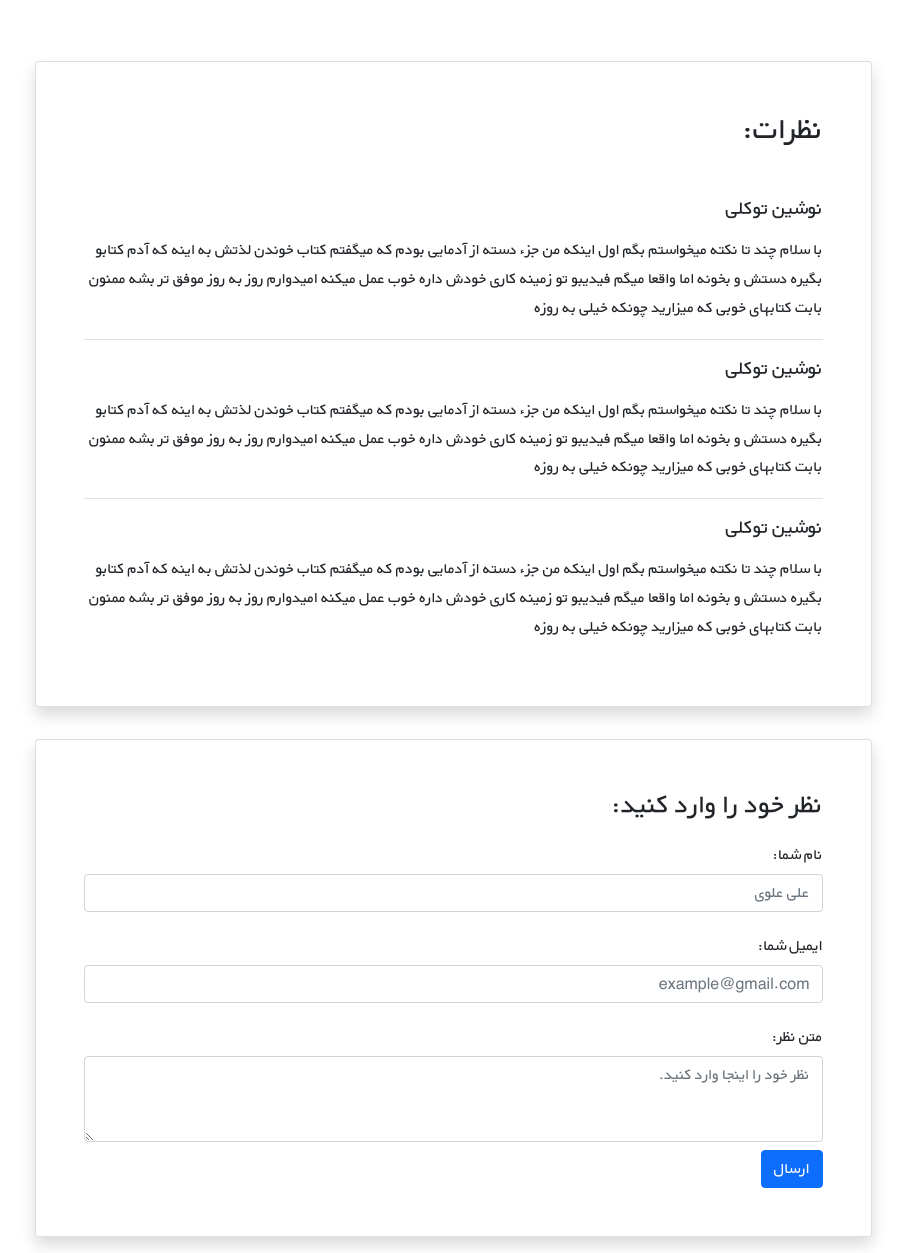
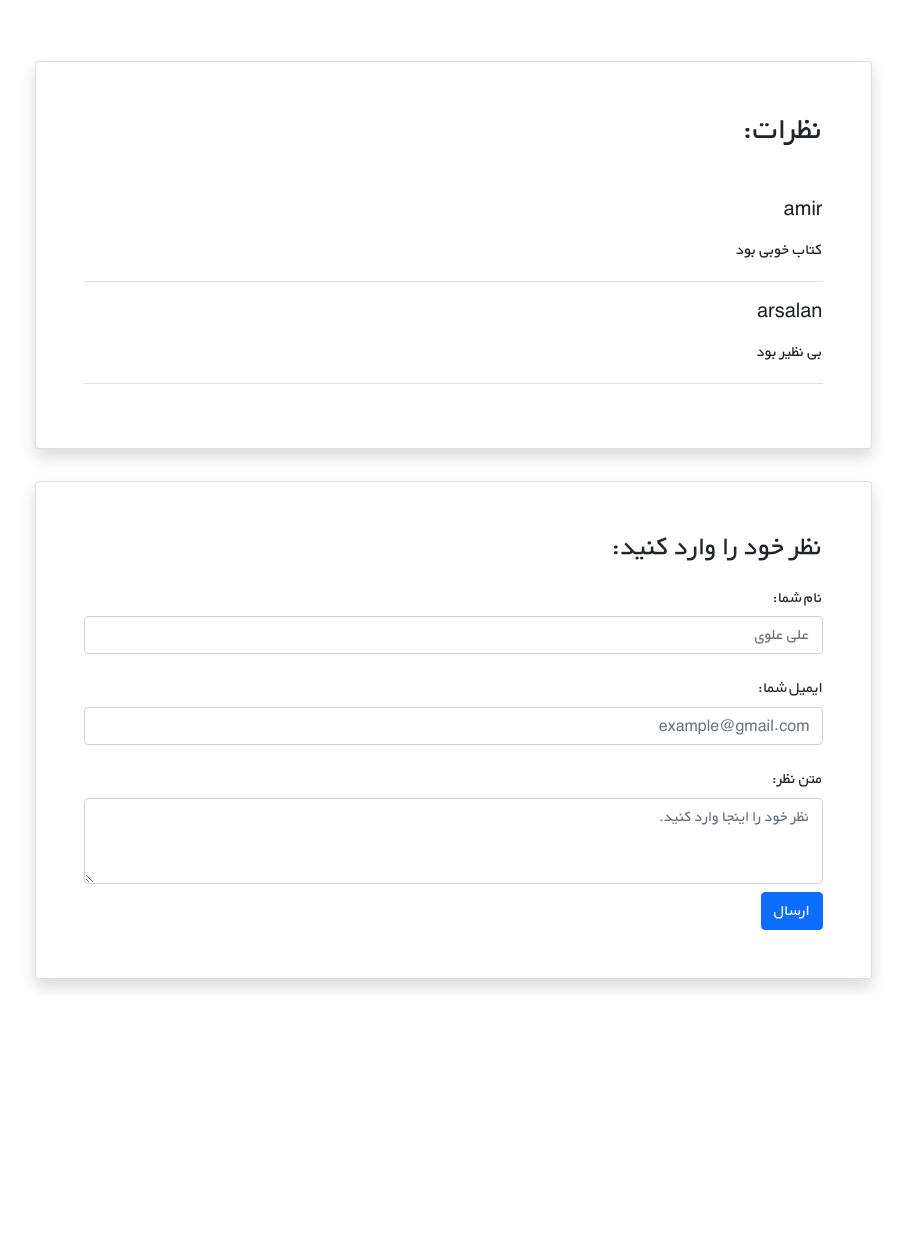
Before and after one commit to amir-as-a/django-bookstore, a Django app: page /book/5/ in a window 1280 px wide. Shown: the part 537-1790 px from the top of the page, without its empty margins (187-1093 px from the left). After the commit the page ends 1527 px from the top, so only its background shows below. Run offline with Django 4.2, Linux system fonts and the light colour scheme; data comes from the database, SQL or seed files in the repository; both versions use the stored data as it was after the commit.

Commit message:
Render Comment Book For Book Detail

```diff
--- a/books/templates/book/book_detail.html
+++ b/books/templates/book/book_detail.html
@@ -39,33 +39,14 @@
                 <div class="d-flex justify-content-center">
                     <div class="card shadow my-3 p-5 w-sm-75 w-100">
                         <h2 class="mb-5">نظرات:</h2>
+                        {% for comment in book.comments.all %}
+
                         <div class="border-bottom mb-3">
-                            <h5 class="mb-3">نوشین توکلی</h5>
-                            <p>با سلام چند تا نکته میخواستم بگم اول اینکه من جزء دسته از آدمایی بودم که میگفتم کتاب
-                                خوندن لذتش
-                                به اینه که آدم کتابو بگیره دستش و بخونه اما واقعا میگم فیدیبو تو زمینه کاری خودش داره
-                                خوب عمل
-                                میکنه امیدوارم روز به روز موفق تر بشه ممنون بابت کتابهای خوبی که میزارید چونکه خیلی به
-                                روزه</p>
+                            <h5 class="mb-3">{{ comment.user.username}}</h5>
+                            <p>{{ comment.text|linebreaks }}</p>
                         </div>
-                        <div class="border-bottom mb-3">
-                            <h5 class="mb-3">نوشین توکلی</h5>
-                            <p>با سلام چند تا نکته میخواستم بگم اول اینکه من جزء دسته از آدمایی بودم که میگفتم کتاب
-                                خوندن لذتش
-                                به اینه که آدم کتابو بگیره دستش و بخونه اما واقعا میگم فیدیبو تو زمینه کاری خودش داره
-                                خوب عمل
-                                میکنه امیدوارم روز به روز موفق تر بشه ممنون بابت کتابهای خوبی که میزارید چونکه خیلی به
-                                روزه</p>
-                        </div>
-                        <div>
-                            <h5 class="mb-3">نوشین توکلی</h5>
-                            <p>با سلام چند تا نکته میخواستم بگم اول اینکه من جزء دسته از آدمایی بودم که میگفتم کتاب
-                                خوندن لذتش
-                                به اینه که آدم کتابو بگیره دستش و بخونه اما واقعا میگم فیدیبو تو زمینه کاری خودش داره
-                                خوب عمل
-                                میکنه امیدوارم روز به روز موفق تر بشه ممنون بابت کتابهای خوبی که میزارید چونکه خیلی به
-                                روزه</p>
-                        </div>
+                        {% endfor %}
+
                     </div>
                 </div>
 
--- a/books/views.py
+++ b/books/views.py
@@ -16,6 +16,7 @@ class BookDetailView(generic.DetailView):
 	context_object_name = 'book'
 
 
+
 class BookCreateView(generic.CreateView):
 	form_class = forms.BookForm
 	template_name = 'book/add_book.html'
```
Also changed, not shown: db.sqlite3.
